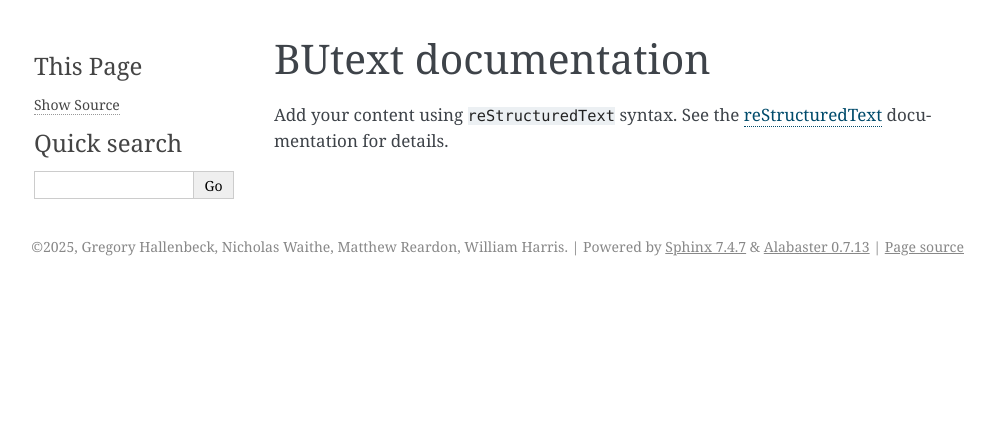
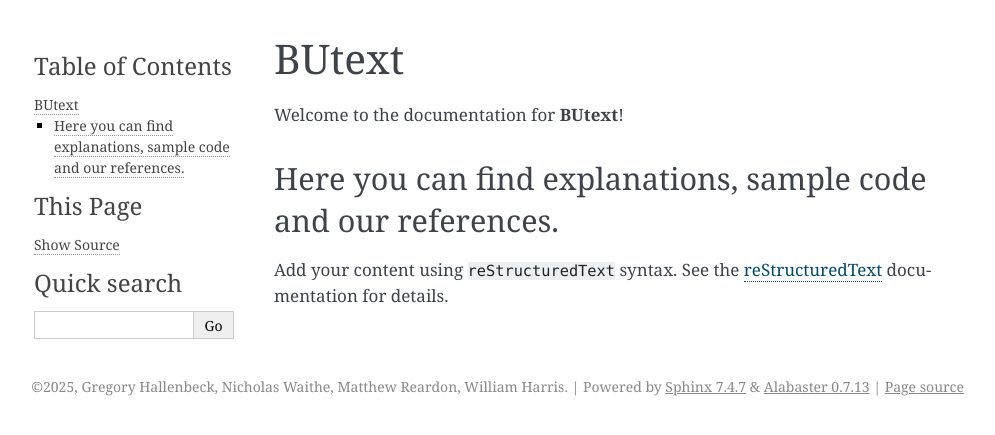
Before and after one commit to chipskiW/butext, a Sphinx documentation site: the page built from docs/index.rst, in a window 1280 px wide. Shown: the top 435 px of the page, without its empty margins (146-1141 px from the left). Built offline with Sphinx 7.4.7, drawn with Linux system fonts in a browser that asks for light colours.

Commit message:
Update index.rst
Signed-off-by: Nicholas  <nicholwaithe11@gmail.com>

```diff
--- a/docs/index.rst
+++ b/docs/index.rst
@@ -1,9 +1,10 @@
-.. BUtext documentation master file, created by
-   sphinx-quickstart on Sat Oct 11 00:10:03 2025.
-   You can adapt this file completely to your liking, but it should at least
-   contain the root `toctree` directive.
+=====================
+BUtext
+=====================
 
-BUtext documentation
+Welcome to the documentation for **BUtext**!
+
+Here you can find explanations, sample code and our references.
 ====================
 
 Add your content using ``reStructuredText`` syntax. See the
```
